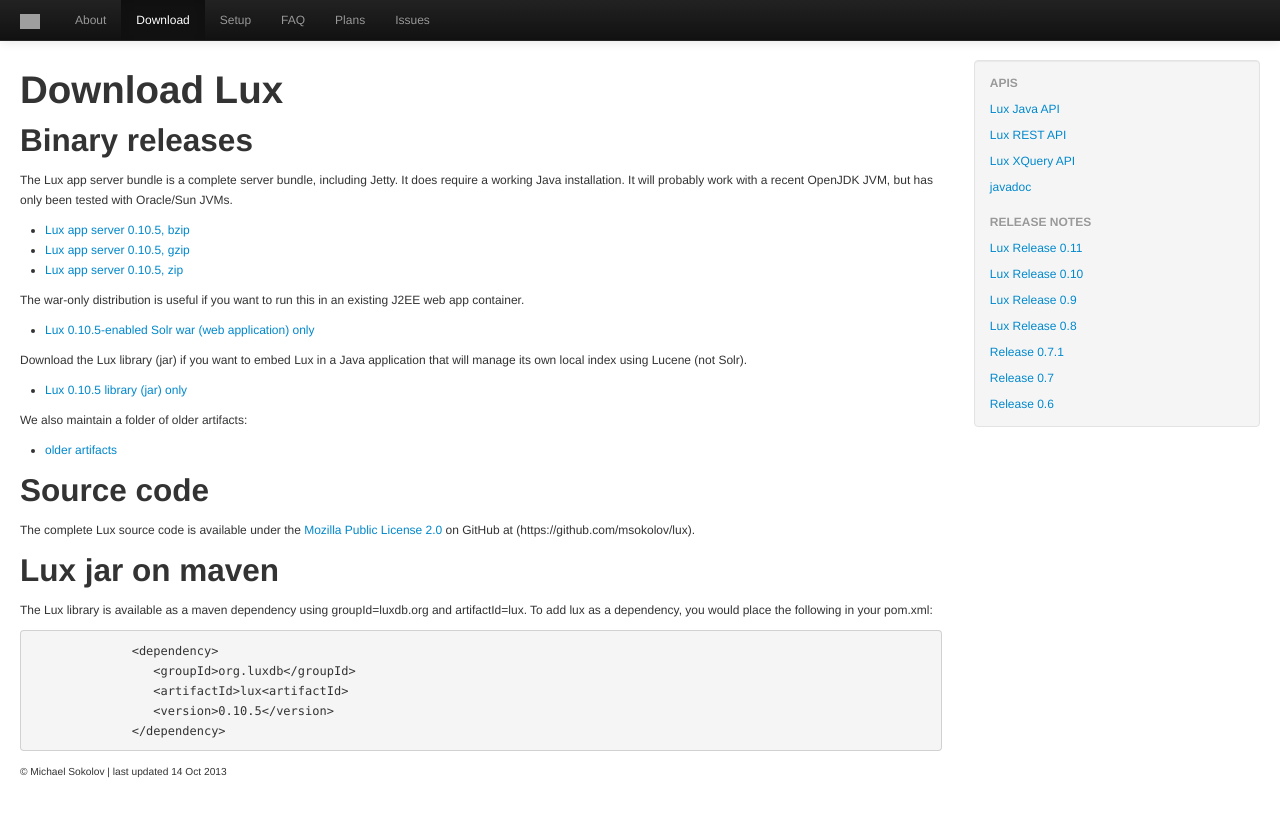
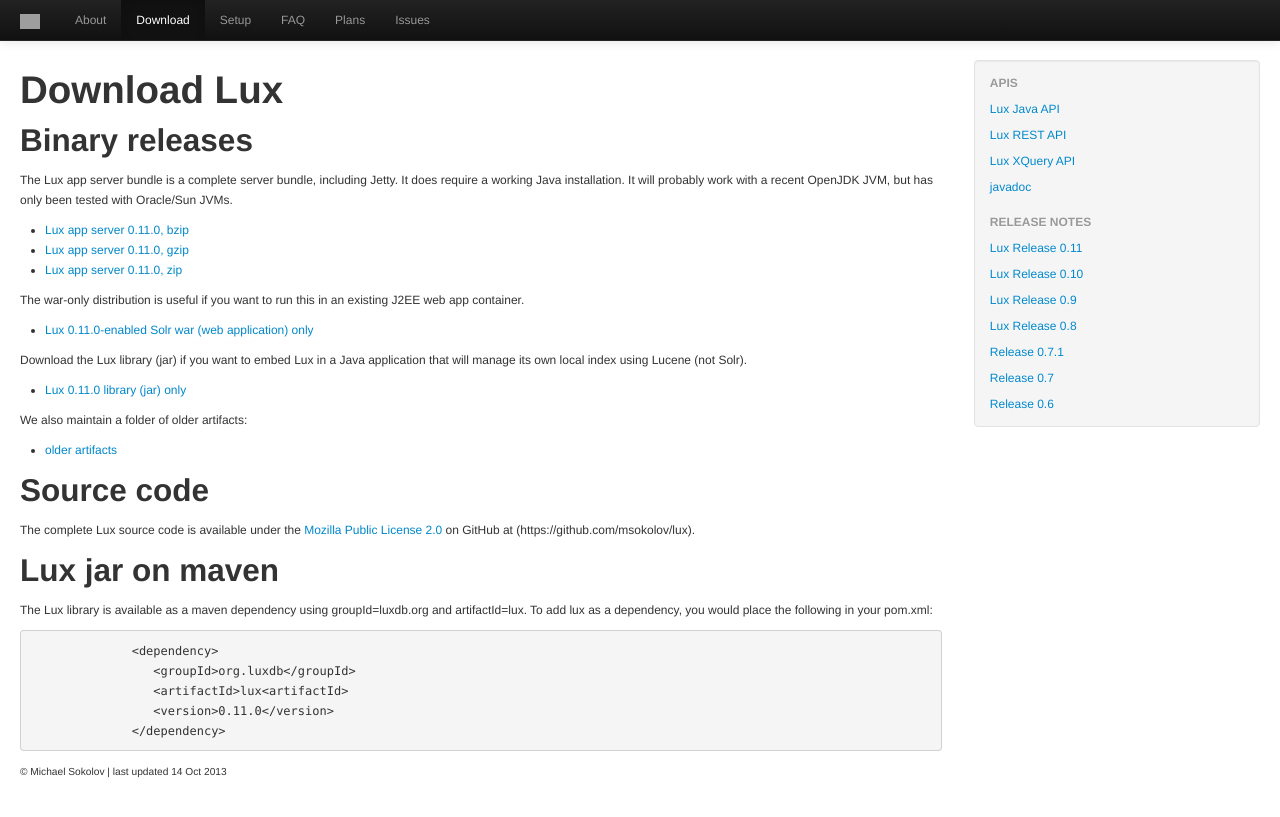
Before and after one commit to msokolov/lux, a Jekyll site: the page built from doc/Download.md, in a window 1280 px wide. Shown: the top 817 px of the page. Built offline with Jekyll 4.4.1, drawn with Linux system fonts in a browser that asks for light colours; grey boxes are pictures that could not be loaded.

```diff
--- a/doc/Download.md
+++ b/doc/Download.md
@@ -13,19 +13,19 @@ The Lux app server bundle is a complete server bundle, including Jetty.  It
 does require a working Java installation.  It will probably work with a
 recent OpenJDK JVM, but has only been tested with Oracle/Sun JVMs.
 
-* [Lux app server 0.10.5, bzip](dist/lux-appserver-0.10.5-bin.tar.bz2)
-* [Lux app server 0.10.5, gzip](dist/lux-appserver-0.10.5-bin.tar.gz)
-* [Lux app server 0.10.5, zip](dist/lux-appserver-0.10.5-bin.zip)
+* [Lux app server 0.11.0, bzip](dist/lux-appserver-0.11.0-bin.tar.bz2)
+* [Lux app server 0.11.0, gzip](dist/lux-appserver-0.11.0-bin.tar.gz)
+* [Lux app server 0.11.0, zip](dist/lux-appserver-0.11.0-bin.zip)
 
 The war-only distribution is useful if you want to run this in an existing
 J2EE web app container.
 
-* [Lux 0.10.5-enabled Solr war (web application) only](dist/lux-appserver-0.10.5.war)
+* [Lux 0.11.0-enabled Solr war (web application) only](dist/lux-appserver-0.11.0.war)
 
 Download the Lux library (jar) if you want to embed Lux in a Java
 application that will manage its own local index using Lucene (not Solr).
 
-* [Lux 0.10.5 library (jar) only](dist/lux-0.10.5.jar)
+* [Lux 0.11.0 library (jar) only](dist/lux-0.11.0.jar)
 
 We also maintain a folder of older artifacts:
 
@@ -44,5 +44,5 @@ following in your pom.xml:
                   <dependency>
                      <groupId>org.luxdb</groupId>
                      <artifactId>lux<artifactId>
-                     <version>0.10.5</version>
+                     <version>0.11.0</version>
                   </dependency>
```
Also changed, not shown: doc/PLANS.md (+0 -10 lines), doc/README.md.
